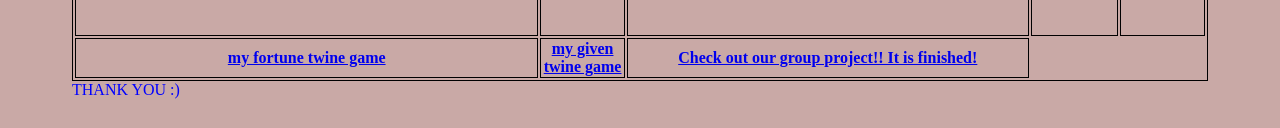
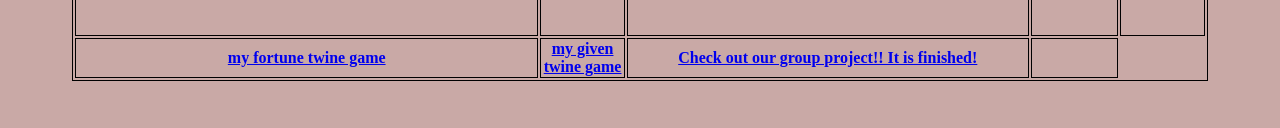
Before and after one commit to MarissaLBooth/queernarratives, a plain HTML site: page index.html in a window 1280 px wide. Shown: the part 493-621 px from the top of the page. Drawn offline with Linux system fonts and the light colour scheme.

Commit message:
Update index.html

```diff
--- a/index.html
+++ b/index.html
@@ -69,6 +69,9 @@
 
                  <th><a href="https://lillycrane.github.io/lillycrane/groupproject2.html"> Check out our group project!! It is finished! </a>
                  </th>
+
+                 <th><a href="https://marissalbooth.github.io/queernarratives/fourwalls twine project!!</a>
+                       </th>
                     </tr>
                   </table>
     THANK YOU :)
```
